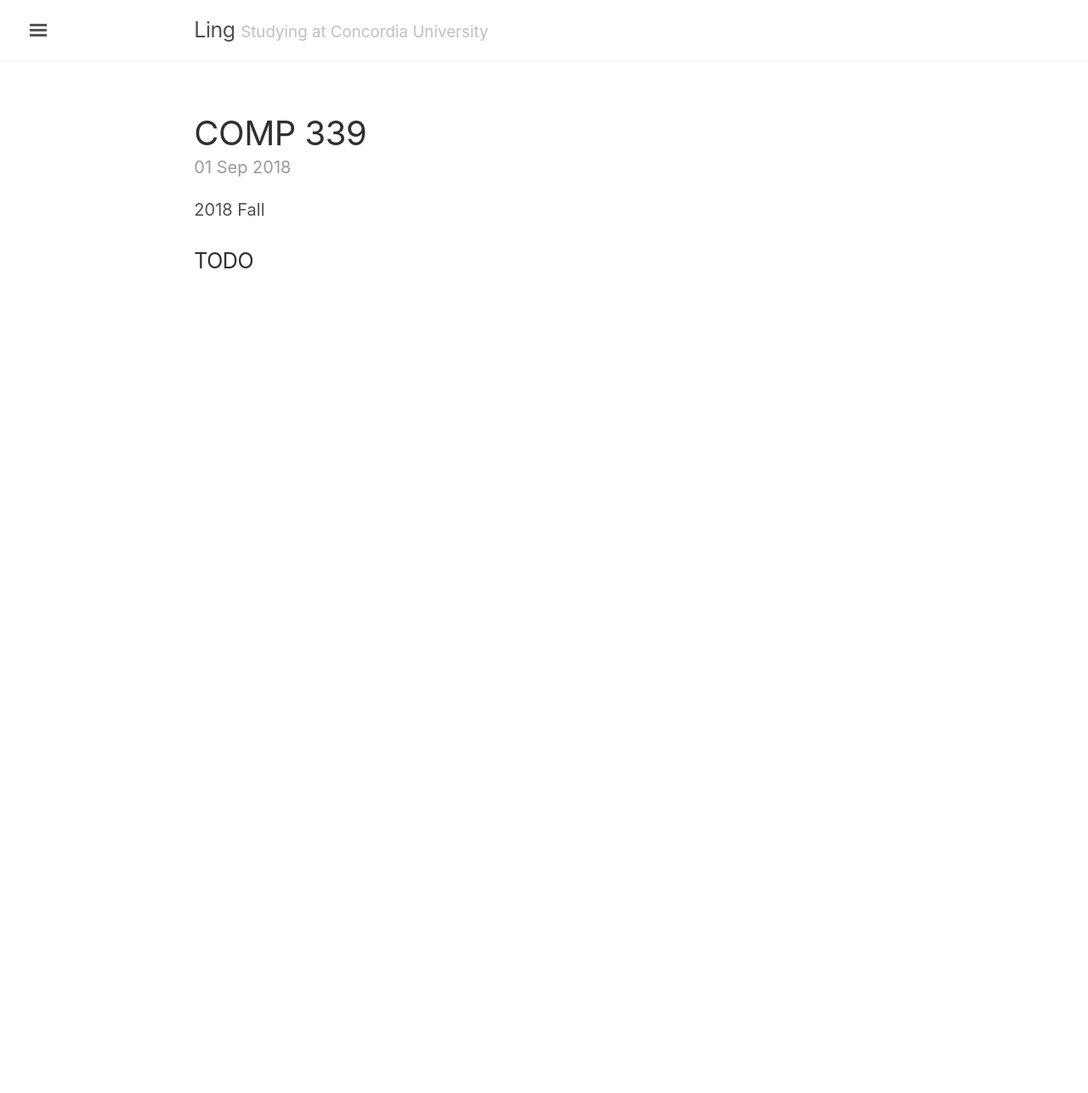
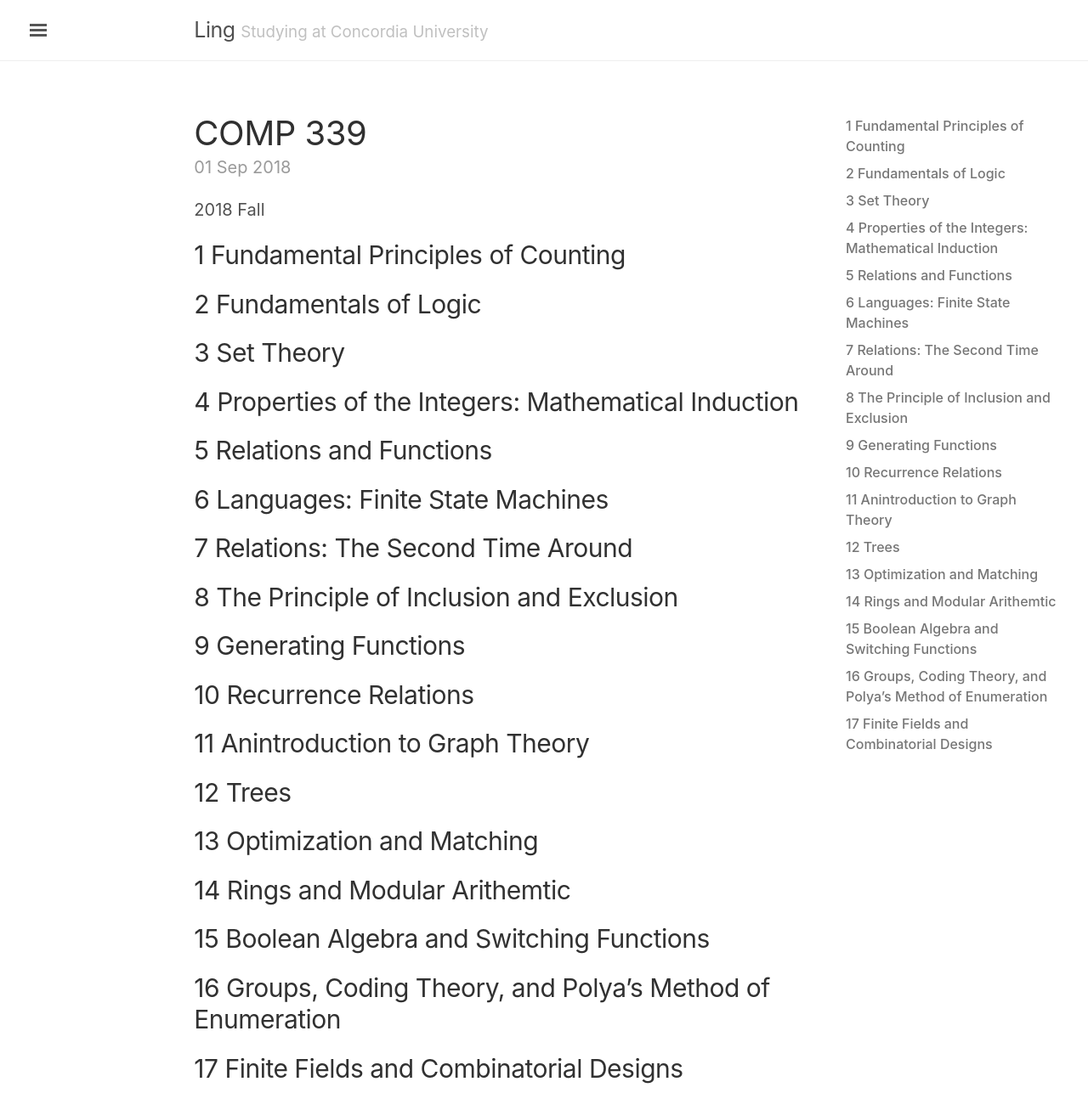
Before and after one commit to lingt-xyz/note, a Jekyll site: the page built from _posts/2018-09-01-COMP339.md, in a window 1280 px wide and 1287 px high. Shown: the whole window at 85% size. Built offline with Jekyll 4.4.1, drawn with Linux system fonts in a browser that asks for light colours.

Commit message:
latex chage http to https; add chapters for comp339

```diff
--- a/_includes/head.html
+++ b/_includes/head.html
@@ -27,7 +27,7 @@
   <link rel="stylesheet" href="{{ site.baseurl }}/assets/css/toc.css">
 
   <!-- MathJax-->
-  <script type="text/javascript" src="http://cdn.mathjax.org/mathjax/latest/MathJax.js?config=TeX-AMS-MML_HTMLorMML"></script>
+  <script type="text/javascript" src="https://cdn.mathjax.org/mathjax/latest/MathJax.js?config=TeX-AMS-MML_HTMLorMML"></script>
 
   <!-- Icons -->
   <link rel="apple-touch-icon-precomposed" sizes="144x144" href="{{ site.baseurl }}/assets/apple-touch-icon-precomposed.png">
--- a/_posts/2018-09-01-COMP339.md
+++ b/_posts/2018-09-01-COMP339.md
@@ -6,4 +6,36 @@ layout: course
 2018 Fall
 
 <!--more-->
-### TODO
+## 1 Fundamental Principles of Counting
+
+## 2 Fundamentals of Logic
+
+## 3 Set Theory
+
+## 4 Properties of the Integers: Mathematical Induction
+
+## 5 Relations and Functions
+
+## 6 Languages: Finite State Machines
+
+## 7 Relations: The Second Time Around
+
+## 8 The Principle of Inclusion and Exclusion
+
+## 9 Generating Functions
+
+## 10 Recurrence Relations
+
+## 11 Anintroduction to Graph Theory
+
+## 12 Trees
+
+## 13 Optimization and Matching
+
+## 14 Rings and Modular Arithemtic
+
+## 15 Boolean Algebra and Switching Functions
+
+## 16 Groups, Coding Theory, and Polya's Method of Enumeration
+
+## 17 Finite Fields and Combinatorial Designs
```
